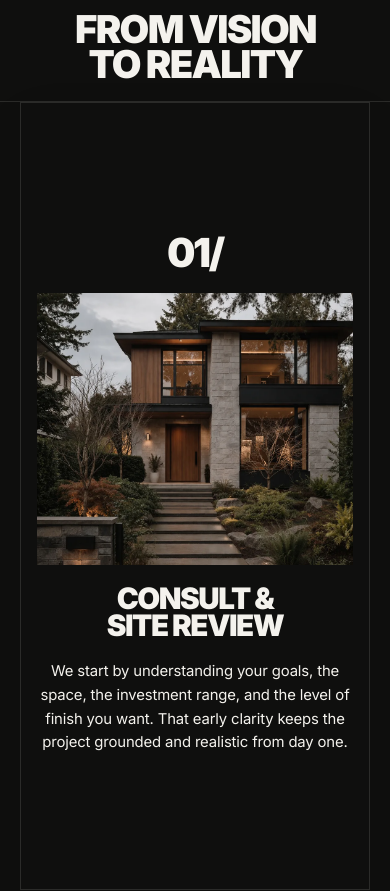
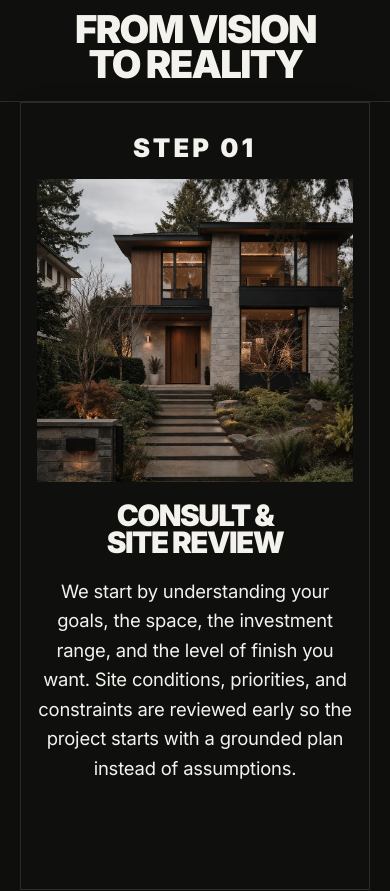
Before and after one commit to 3li-jpg/cvr-construction, a Next.js app: page / in a window 390 px wide. Shown: the part 7420-8311 px from the top of the page. Built offline with nearby package versions, Linux system fonts and the light colour scheme.

Commit message:
Refine layout and ignore audit artifacts

```diff
--- a/src/components/PageIntro.tsx
+++ b/src/components/PageIntro.tsx
@@ -121,7 +121,7 @@ export function PageIntro({
       />
 
       <div className="relative z-10 h-full w-full">
-        <div className="site-shell relative flex h-full flex-col items-center justify-center pb-14 pt-24 text-center md:pb-8 md:pt-28 lg:pb-10 lg:pt-32">
+        <div className="site-shell relative flex h-full flex-col items-center justify-center py-24 text-center md:py-28 lg:py-32">
           {eyebrow ? (
             <motion.p
               initial={prefersReducedMotion ? "show" : "hidden"}
--- a/src/components/ProcessSection.tsx
+++ b/src/components/ProcessSection.tsx
@@ -5,6 +5,7 @@ import type { CSSProperties } from "react";
 import { useEffect, useRef, useState } from "react";
 import { Reveal } from "@/components/Reveal";
 import { SectionEyebrow } from "@/components/SectionEyebrow";
+import { proseBodyClassName } from "@/lib/prose";
 import { processSteps } from "@/lib/site-data";
 
 export function ProcessSection() {
@@ -114,8 +115,8 @@ export function ProcessSection() {
             <div className="site-shell pb-5 pt-0 sm:pb-6 lg:py-7">
               <div className="overflow-hidden rounded-none border border-black/10 bg-white shadow-[0_18px_48px_rgba(0,0,0,0.06)] dark:border-white/10 dark:bg-[#0f0f0e] sm:rounded-[1.35rem] lg:rounded-none lg:border-0 lg:bg-transparent lg:shadow-none">
                 <div className="min-h-[calc(100svh-var(--process-card-top)-1rem)] px-4 py-5 sm:px-6 sm:py-7 md:px-8 md:py-8 lg:min-h-[42rem] lg:px-0 lg:py-0">
-                  <div className="grid min-h-[inherit] content-center gap-5 lg:mx-auto lg:max-w-[72rem] lg:grid-cols-[6rem_minmax(0,1fr)] lg:items-start lg:gap-8 xl:max-w-[78rem]">
-                    <div className="flex items-start justify-center lg:pt-2">
+                  <div className="grid min-h-[inherit] content-start gap-4 pt-3 sm:pt-4 lg:mx-auto lg:max-w-[72rem] lg:grid-cols-[6rem_minmax(0,1fr)] lg:content-center lg:items-start lg:gap-8 lg:pt-0 xl:max-w-[78rem]">
+                    <div className="flex items-start justify-center lg:min-h-[34rem] lg:items-center lg:pt-0">
                       <Reveal
                         direction="up"
                         delay={0.04}
@@ -123,14 +124,15 @@ export function ProcessSection() {
                         distance={30}
                         threshold={0.2}
                       >
-                        <span className="inline-block whitespace-nowrap text-[2.5rem] font-black uppercase leading-[0.82] tracking-[-0.06em] text-black dark:text-white sm:text-[3rem] lg:text-[3.4rem]">
-                          {step.num}/
+                        <span className="inline-block whitespace-nowrap text-[1.6rem] font-black uppercase leading-none tracking-[0.12em] text-black dark:text-white sm:text-[1.73rem] lg:text-[3.4rem] lg:leading-[0.82] lg:tracking-[-0.06em]">
+                          <span className="lg:hidden">STEP {step.num}</span>
+                          <span className="hidden lg:inline">{step.num}/</span>
                         </span>
                       </Reveal>
                     </div>
 
                     <div className="grid gap-5 lg:min-h-[42rem] lg:grid-cols-[minmax(0,44rem)_minmax(22rem,24rem)] lg:items-center lg:justify-center lg:gap-8 xl:gap-10">
-                      <div className="relative mx-auto aspect-[1.16/1] w-full max-w-[58rem] overflow-hidden rounded-none bg-white dark:bg-[#131311] sm:aspect-[1.28/1] sm:rounded-[1rem] lg:h-[34rem] lg:w-full lg:max-w-none lg:rounded-none">
+                      <div className="relative mx-auto aspect-[1/0.96] w-full max-w-[58rem] overflow-hidden rounded-none bg-white dark:bg-[#131311] sm:aspect-[1.12/1] sm:rounded-[1rem] lg:h-[34rem] lg:w-full lg:max-w-none lg:rounded-none">
                         <Image
                           src={step.image}
                           alt={step.title}
@@ -163,7 +165,7 @@ export function ProcessSection() {
                           distance={30}
                           threshold={0.18}
                         >
-                          <p className="mx-auto w-full max-w-[24rem] text-[0.93rem] leading-[1.6] tracking-[-0.01em] text-black sm:max-w-[26rem] sm:text-[1rem] md:max-w-[32rem] md:text-[1.08rem] lg:mx-0 lg:max-w-[23rem] lg:text-[1.12rem] lg:leading-[1.55]">
+                          <p className={`mx-auto w-full max-w-[25rem] sm:max-w-[28rem] md:max-w-[32rem] lg:mx-0 lg:max-w-[24rem] ${proseBodyClassName} dark:text-white`}>
                             {step.desc}
                           </p>
                         </Reveal>
--- a/src/components/ServicesSection.tsx
+++ b/src/components/ServicesSection.tsx
@@ -137,7 +137,7 @@ export function ServicesSection() {
                       }`}
                     >
                       <div className="overflow-hidden">
-                        <div className="pl-[max(2.7rem,7.8vw)] pr-1 md:pl-[max(3.5rem,7.9vw)]">
+                        <div className="pl-[3.2rem] pr-1 md:pl-[3.75rem]">
                           <p className="max-w-[34ch] text-[clamp(0.95rem,1.12vw,1.05rem)] leading-[1.16] tracking-[-0.03em] text-black/58 dark:text-white/58">
                             {service.desc}
                           </p>
--- a/src/components/ui/stagger-testimonials.tsx
+++ b/src/components/ui/stagger-testimonials.tsx
@@ -1,7 +1,7 @@
 "use client";
 
 import React, { useEffect, useRef, useState } from "react";
-import { ChevronLeft, ChevronRight } from "lucide-react";
+import { ChevronLeft, ChevronRight, UserRound } from "lucide-react";
 import { cn } from "@/lib/utils";
 
 const SQRT_5000 = Math.sqrt(5000);
@@ -81,6 +81,26 @@ const testimonials: Testimonial[] = [
   },
 ] ;
 
+const avatarStyles = [
+  "bg-[#e8e1d7] text-[#2b241f]",
+  "bg-[#d8dee4] text-[#18212a]",
+  "bg-[#e2d9c4] text-[#2c2619]",
+  "bg-[#d9e0d6] text-[#1f2c21]",
+  "bg-[#e4d6d6] text-[#2d1f1f]",
+  "bg-[#d7dde7] text-[#1d2430]",
+  "bg-[#ddd8e5] text-[#241f2f]",
+  "bg-[#d6e2df] text-[#1d2d29]",
+];
+
+function getAvatarStyle(name: string) {
+  const index = Array.from(name).reduce(
+    (total, character) => total + character.charCodeAt(0),
+    0
+  ) % avatarStyles.length;
+
+  return avatarStyles[index];
+}
+
 interface TestimonialCardProps {
   position: number;
   testimonial: Testimonial;
@@ -122,6 +142,7 @@ const TestimonialCard: React.FC<TestimonialCardProps> = ({
     .map((n) => n[0])
     .join("")
     .replace(".", "");
+  const avatarStyle = getAvatarStyle(testimonial.by);
 
   return (
     <div
@@ -165,13 +186,21 @@ const TestimonialCard: React.FC<TestimonialCardProps> = ({
         <div className="flex items-center gap-3">
           <div
             className={cn(
-              "flex h-11 w-11 shrink-0 items-center justify-center text-sm font-bold",
+              "relative flex h-12 w-12 shrink-0 items-center justify-center overflow-hidden rounded-full border text-sm font-bold",
               isCenter
-                ? "bg-primary-foreground/20 text-primary-foreground"
-                : "bg-muted text-muted-foreground"
+                ? "border-primary-foreground/24 bg-primary-foreground/18 text-primary-foreground"
+                : `border-black/10 ${avatarStyle}`
             )}
           >
-            {initials}
+            <UserRound
+              aria-hidden="true"
+              className={cn(
+                "absolute h-8 w-8 opacity-18",
+                isCenter ? "text-primary-foreground" : "text-current"
+              )}
+              strokeWidth={1.45}
+            />
+            <span className="relative z-10">{initials}</span>
           </div>
           <div className="flex flex-col">
             <span
--- a/src/lib/site-data.ts
+++ b/src/lib/site-data.ts
@@ -110,25 +110,25 @@ export const processSteps: ProcessStep[] = [
   {
     num: "01",
     title: "Consult & Site Review",
-    desc: "We start by understanding your goals, the space, the investment range, and the level of finish you want. That early clarity keeps the project grounded and realistic from day one.",
+    desc: "We start by understanding your goals, the space, the investment range, and the level of finish you want. Site conditions, priorities, and constraints are reviewed early so the project starts with a grounded plan instead of assumptions.",
     image: "/images/victoria-home-entry-renovation-exterior.webp",
   },
   {
     num: "02",
     title: "Scope & Pricing",
-    desc: "We define the work, outline the sequencing, and build a quote structure that makes expectations clear. Materials, assumptions, and priorities are aligned before construction begins.",
+    desc: "We define the work, outline the sequencing, and build a quote structure that makes expectations clear. Materials, assumptions, timelines, and priorities are aligned before construction begins so decisions are easier to track.",
     image: "/images/victoria-kitchen-bath-material-selections.webp",
   },
   {
     num: "03",
     title: "Build & Coordinate",
-    desc: "Once work starts, we keep the site organized, the communication direct, and the quality bar high. Every trade and finish is coordinated to protect the final result.",
+    desc: "Once work starts, we keep the site organized, the communication direct, and the quality bar high. Every trade, finish, and handoff is coordinated with the final result in mind, from rough work through visible details.",
     image: "/images/victoria-premium-kitchen-interior.webp",
   },
   {
     num: "04",
     title: "Walkthrough & Handover",
-    desc: "We finish with a final review, punch-list closure, and a clean handover. The goal is simple: a completed space that feels polished, confident, and ready to live in.",
+    desc: "We finish with a final review, punch-list closure, and a clean handover. The last details are checked with the same care as the main build, so the completed space feels polished, confident, and ready to live in.",
     image: "/images/victoria-premium-bathroom-finish-detail.webp",
   },
 ];
```
Also changed, not shown: 1 other file (tests, documents, lock files or other folders).
